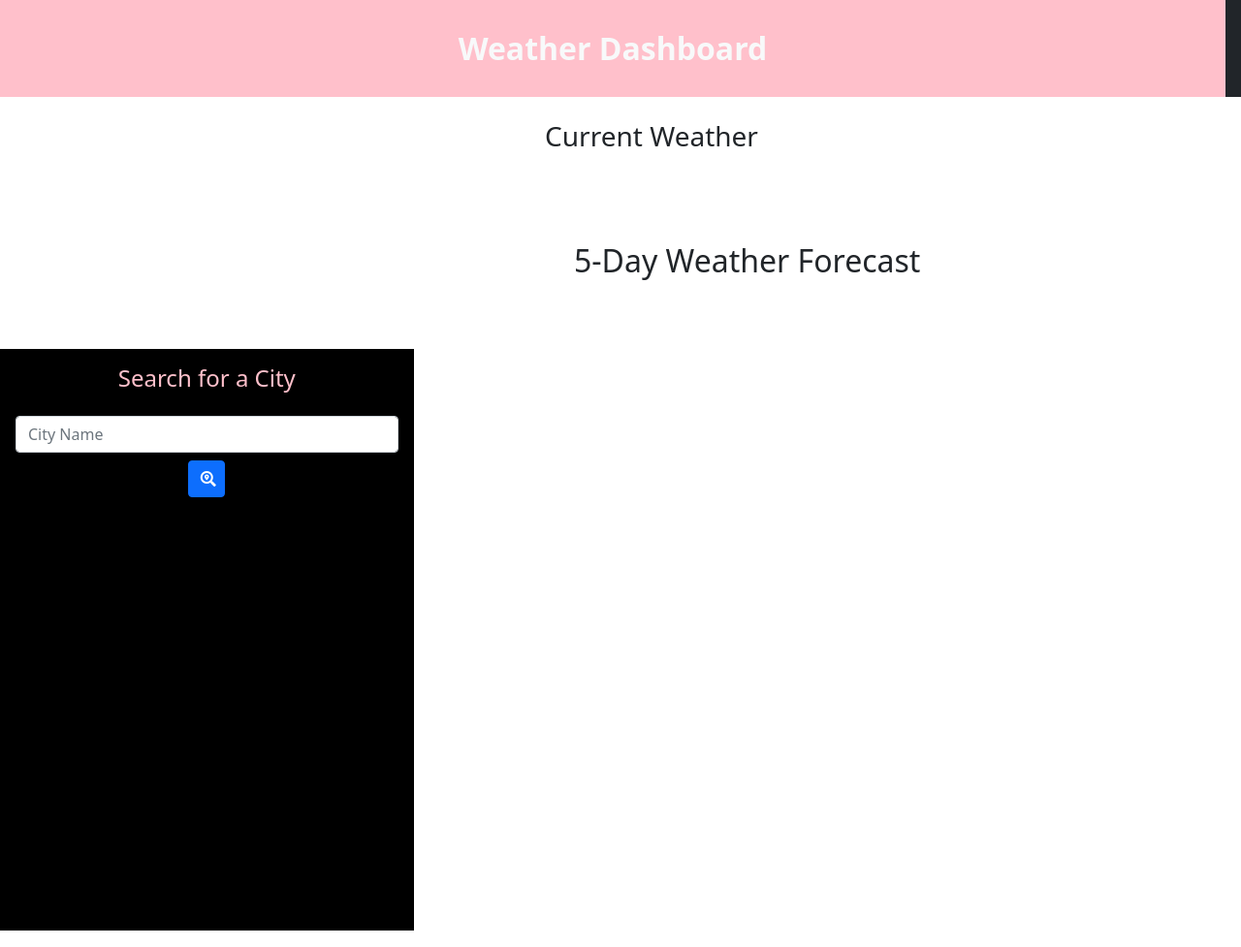
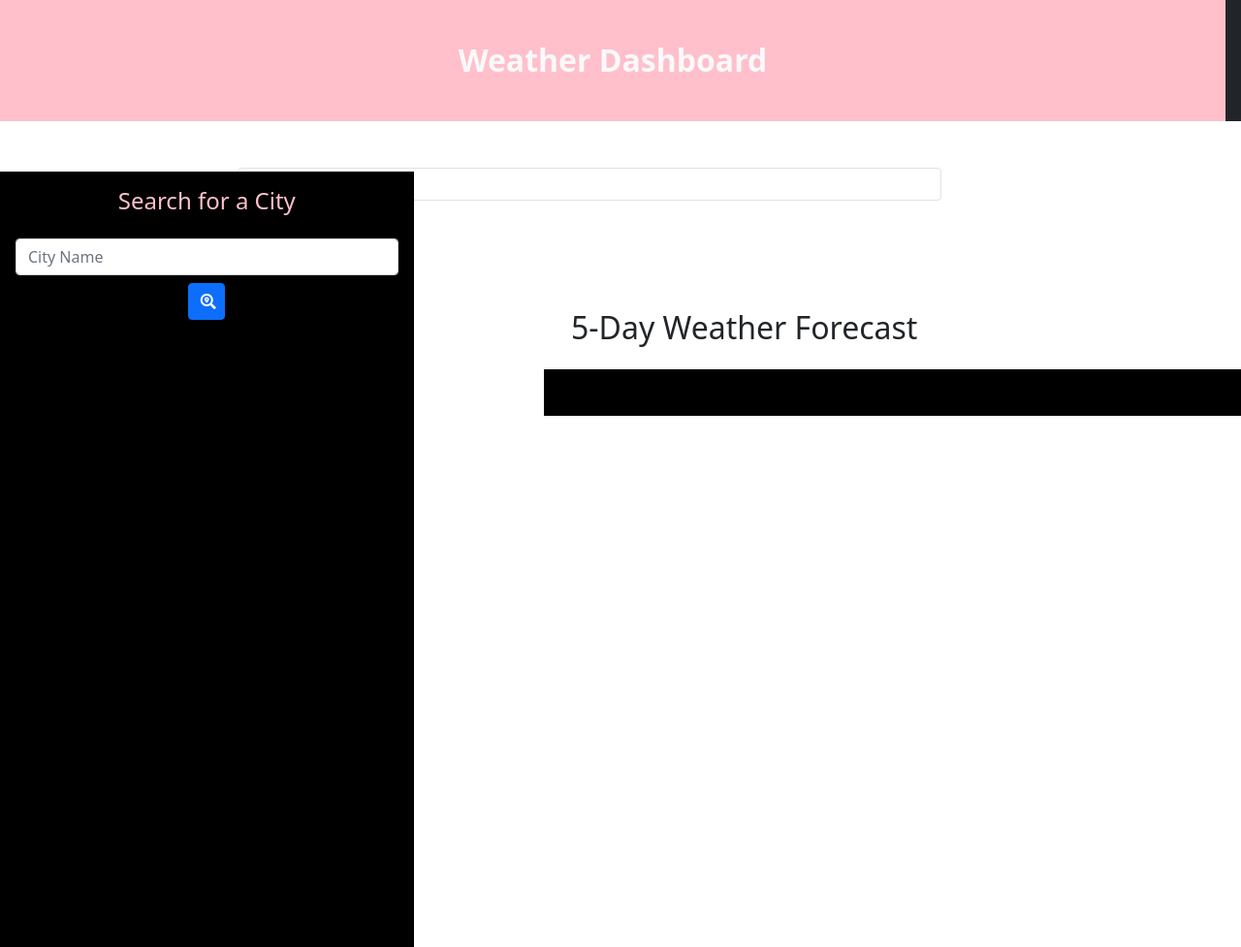
Before and after one commit to kimberlie901/Weather_Dashboard, a plain HTML site: page index.html in a window 1280 px wide. Shown: the top 977 px of the page at 97% size. Drawn offline with nearby package versions, Linux system fonts and the light colour scheme.

Commit message:
trying to fix containers

```diff
--- a/assets/style.css
+++ b/assets/style.css
@@ -7,7 +7,7 @@
     justify-content: center;
     align-items: center;
     background-color: pink;
-    height: 100px;
+    height: 125px;
 }
 
 .main-container {
@@ -23,7 +23,9 @@
     background-color: black;
     color: pink;
     text-align: center;
-    height: 600px;
+    height: 800px;
+    position: relative;
+    top: -252px;
 }
 
 .search-button {
@@ -37,6 +39,8 @@
 .gutters {
     position: relative;
     left: 45%;
+    margin-right: -15px;
+    margin-left: -15px;
 }
 
 .container-left-columns {
@@ -44,5 +48,35 @@
     flex-direction: column;
     align-items: center;
     position: relative;
-    left: 15%;
+    left: 10%;
 }
+
+.currentCityContiner {
+    height: 100%;
+    width: 100%;
+    background-color: black;
+}
+
+.fiveDayForecastContainer {
+    margin-top: 20px;
+}
+
+.dayOneContainer,
+.dayTwoContainer,
+.dayThreeContainer,
+.dayFourContainer,
+.dayFiveContainer {
+    background-color: black;
+    color: pink;
+    width: 20%;
+    display: flex;
+    flex-direction: column;
+}
+
+.dayOneContainer,
+.dayTwoContainer,
+.dayThreeContainer,
+.dayFourContainer,
+.dayFiveContainer {
+    height: 100%;
+}
--- a/index.html
+++ b/index.html
@@ -31,10 +31,10 @@
             <!-- weather container -->
             <div class="col-md-9 pt-4 order-md-2 container-left-columns">
                 <!-- current city container-->
-                <h3> Current Weather</h3>
-                <div class="row">
-                    <div class="col-md-12 currentCityContainer">
-                        <div class="card-body">
+                <div id="currentWeather" class="col-9 pb-4 pt-4">
+                    <div class="row pb-3 mr-2 ml-2">
+                        <div id="currentCityContainer" class="col-12 border rounded px-3 py-3"></div>
+                    </div>
                     <div class="currentCity"></div>
                     <p class="currentDate"></p>
                     <p class="currentIcon"></p>
@@ -42,8 +42,6 @@
                     <p class="currentHumidity"></p>
                     <p class="currentWindSpeed"></p>
                     <p class="currentUVIndex"></p>
-                        </div>
-                    </div>
                 </div>
             </div>
         </div>
```
Lines whose indentation alone changed are shown as unchanged.
